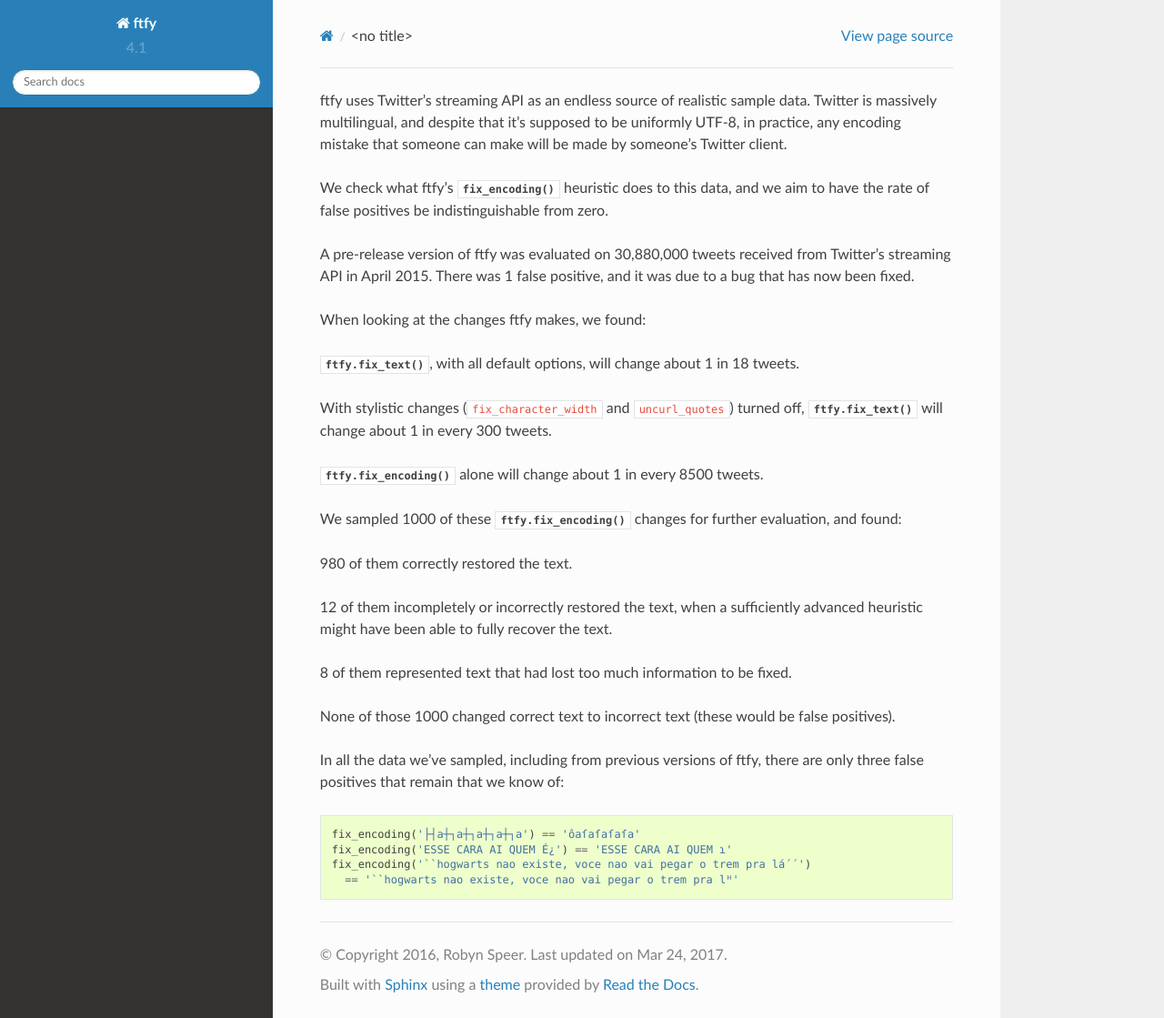
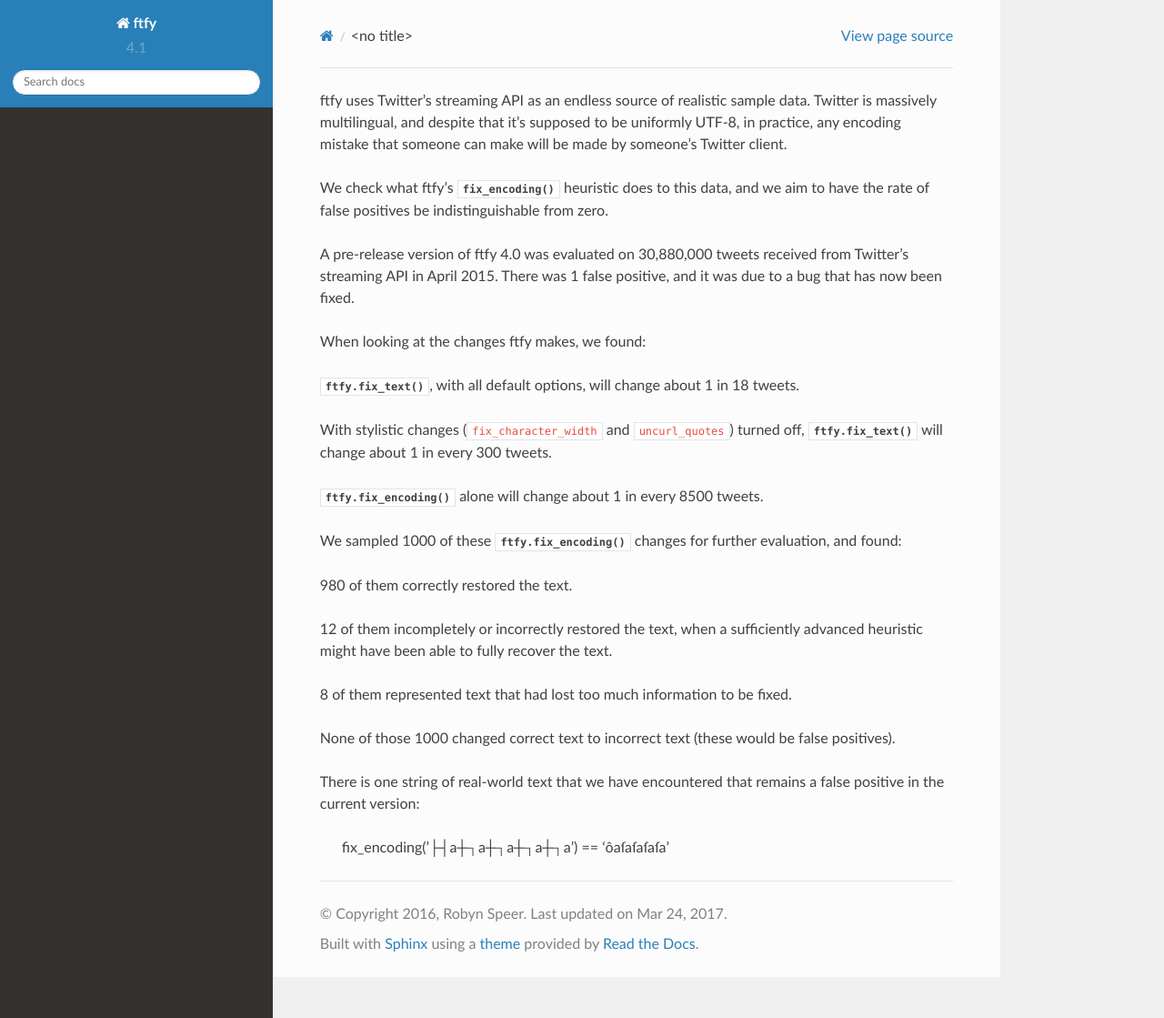
Before and after one commit to rspeer/python-ftfy, a Sphinx documentation site: the page built from docs/accuracy.rst, in a window 1280 px wide and 1119 px high. Shown: the whole window at 91% size. Built offline with Sphinx 7.4.7 and the Read the Docs theme 2.0.0, drawn with Linux system fonts in a browser that asks for light colours.

Commit message:
accuracy.rst was out of date, update it a bit

```diff
--- a/docs/accuracy.rst
+++ b/docs/accuracy.rst
@@ -6,9 +6,9 @@ be made by someone's Twitter client.
 We check what ftfy's :func:`fix_encoding` heuristic does to this data, and we
 aim to have the rate of false positives be indistinguishable from zero.
 
-A pre-release version of ftfy was evaluated on 30,880,000 tweets received from
-Twitter's streaming API in April 2015. There was 1 false positive, and it was
-due to a bug that has now been fixed.
+A pre-release version of ftfy 4.0 was evaluated on 30,880,000 tweets received
+from Twitter's streaming API in April 2015. There was 1 false positive, and it
+was due to a bug that has now been fixed.
 
 When looking at the changes ftfy makes, we found:
 
@@ -27,10 +27,7 @@ evaluation, and found:
 - None of those 1000 changed correct text to incorrect text (these would be
   false positives).
 
-In all the data we've sampled, including from previous versions of ftfy, there
-are only three false positives that remain that we know of::
+There is one string of real-world text that we have encountered that remains a
+false positive in the current version:
 
     fix_encoding('├┤a┼┐a┼┐a┼┐a┼┐a') == 'ôaſaſaſaſa'
-    fix_encoding('ESSE CARA AI QUEM É¿') == 'ESSE CARA AI QUEM ɿ'
-    fix_encoding('``hogwarts nao existe, voce nao vai pegar o trem pra lá´´')
-      == '``hogwarts nao existe, voce nao vai pegar o trem pra lᴴ'
```
